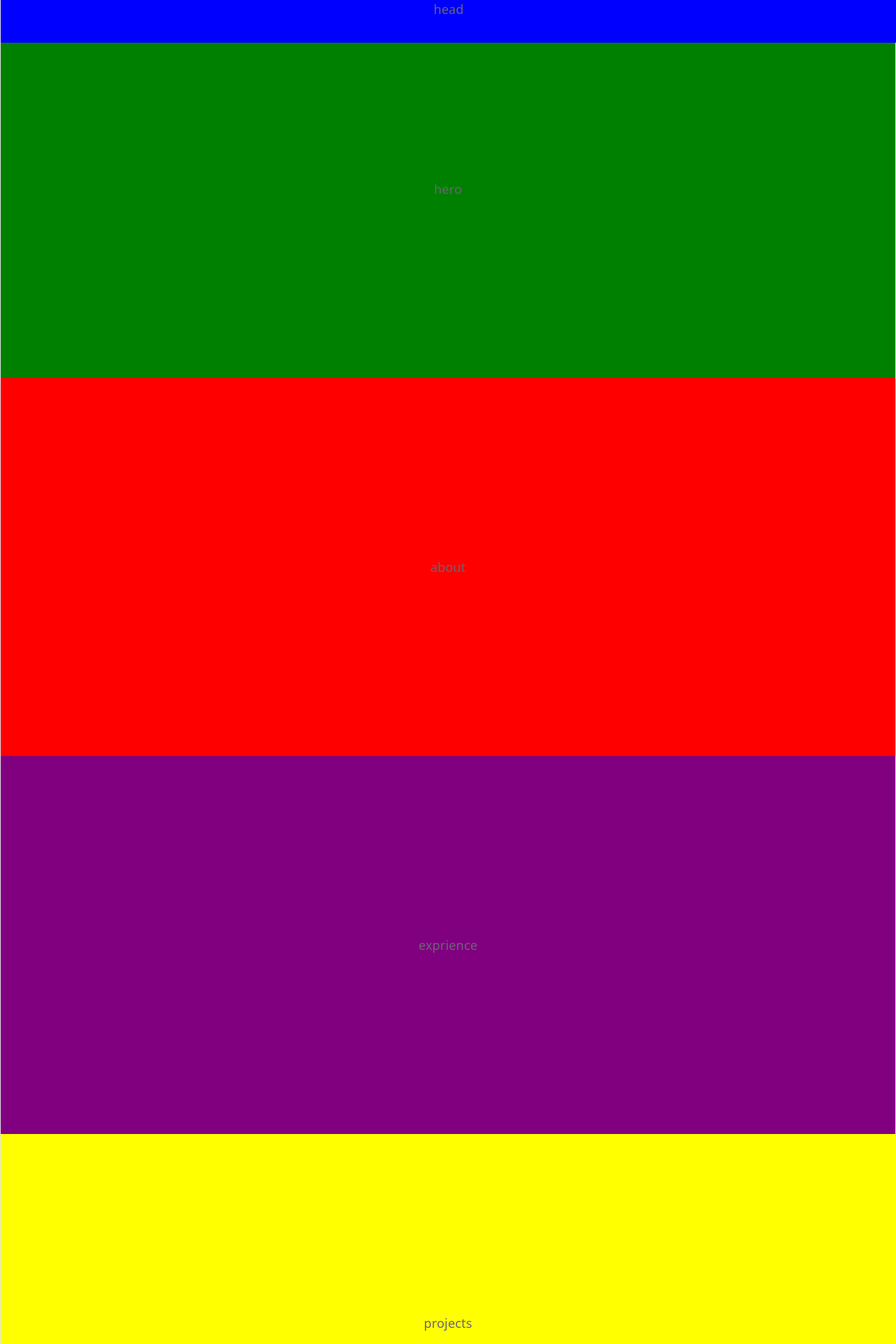
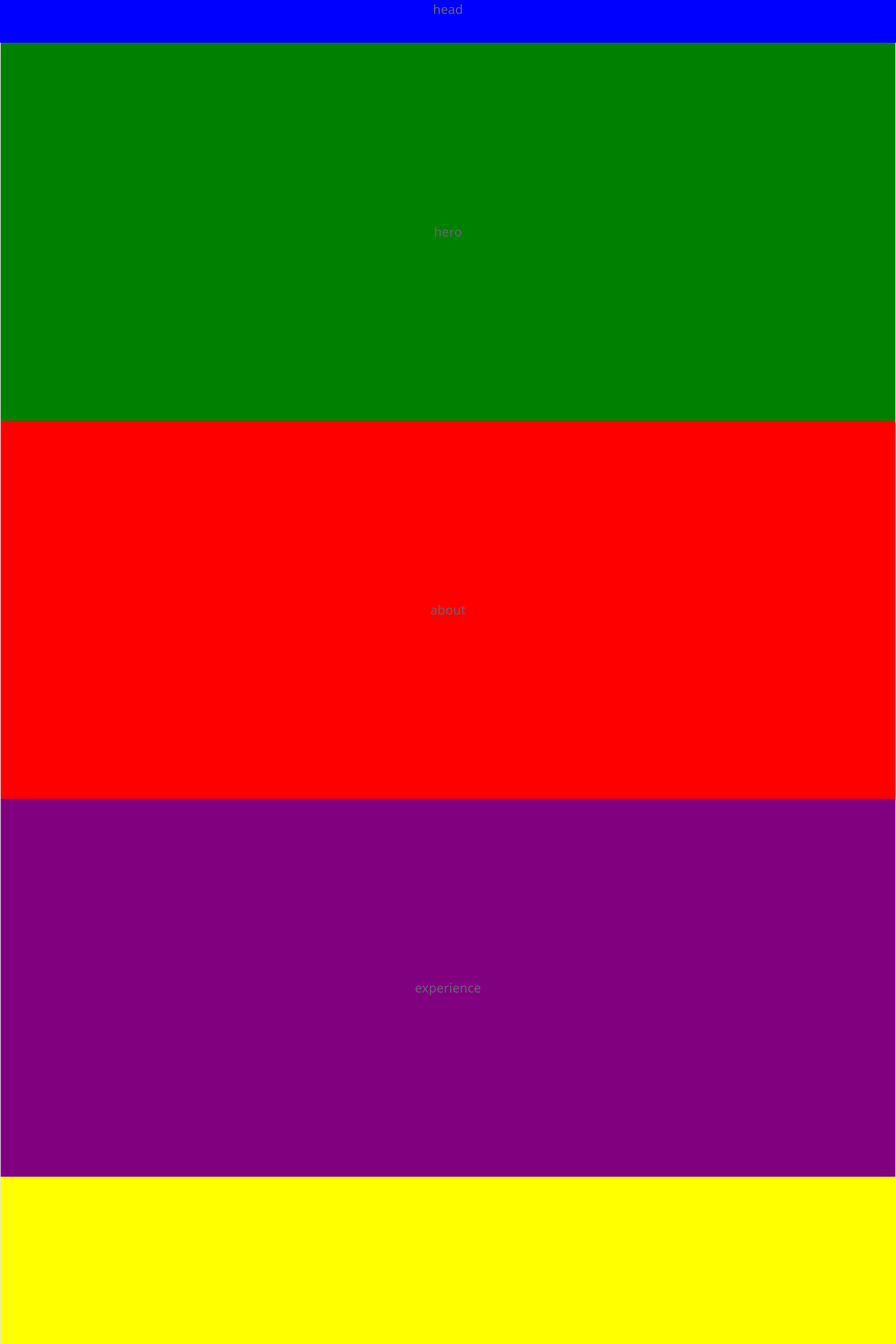
Before and after one commit to Amany-Elsayed/improved-portfolio, a React (Vite) app: page / in a window 1280 px wide. Shown: the top 1920 px of the page at 70% size. Built offline with nearby package versions, Linux system fonts and the light colour scheme.

Commit message:
added the general structure

```diff
--- a/src/App.jsx
+++ b/src/App.jsx
@@ -1,46 +1,106 @@
-
 function App() {
-
-
   return (
     <div className="App">
       {/* HEADER */}
-      <header style={{backgroundColor: "blue", height: "3.4rem", position: "fixed", width: "100%"}}>
+      <header
+        style={{
+          backgroundColor: "blue",
+          height: "3.4rem",
+          position: "fixed",
+          width: "100%",
+          top: 0,
+          left: 0,
+          zIndex: 1000,
+        }}
+      >
         head
       </header>
       {/* === HEADER === */}
       {/* FIRST SECTION: HERO */}
-      <div className="Hero-section" style={{backgroundColor: "green", height: "30rem", justifyContent: "center", alignItems: "center", display: "flex"}}>
+      <div
+        className="Hero-section"
+        style={{
+          backgroundColor: "green",
+          height: "30rem",
+          justifyContent: "center",
+          alignItems: "center",
+          display: "flex",
+          marginTop: "3.4rem"
+        }}
+      >
         hero
       </div>
       {/* === FIRST SECTION: HERO === */}
       {/* SECOND SECTION: ABOUT */}
-      <div className="about-section" style={{backgroundColor: "red", height: "30rem", justifyContent: "center", alignItems: "center", display: "flex"}}>
+      <div
+        className="about-section"
+        style={{
+          backgroundColor: "red",
+          height: "30rem",
+          justifyContent: "center",
+          alignItems: "center",
+          display: "flex",
+        }}
+      >
         about
       </div>
       {/* === SECOND SECTION: ABOUT === */}
-      {/* THIRD SECTION: EXPERINECE */}
-      <div className="experience-section" style={{backgroundColor: "purple", height: "30rem", display: "flex", justifyContent: "center", alignItems: "center"}}>
-        exprience
+      {/* THIRD SECTION: EXPERIENCE */}
+      <div
+        className="experience-section"
+        style={{
+          backgroundColor: "purple",
+          height: "30rem",
+          display: "flex",
+          justifyContent: "center",
+          alignItems: "center",
+        }}
+      >
+        experience
       </div>
       {/* === THIRD SECTION: EXPERIENCE */}
-      {/* FORTH SECTION: PROJECTS */}
-      <div className="project-section" style={{backgroundColor: "yellow", height: "30rem", display: "flex", justifyContent: "center", alignItems: "center"}}>
+      {/* FOURTH SECTION: PROJECTS */}
+      <div
+        className="project-section"
+        style={{
+          backgroundColor: "yellow",
+          height: "30rem",
+          display: "flex",
+          justifyContent: "center",
+          alignItems: "center",
+        }}
+      >
         projects
       </div>
-      {/* === FORTH SECTION: PROJECTS === */}
+      {/* === FOURTH SECTION: PROJECTS === */}
       {/* FIFTH SECTION: CONTACTS */}
-      <div className="contact-section" style={{backgroundColor: "darkcyan", height: "30rem", display: "flex", justifyContent: "center", alignItems: "center"}}>
+      <div
+        className="contact-section"
+        style={{
+          backgroundColor: "darkcyan",
+          height: "30rem",
+          display: "flex",
+          justifyContent: "center",
+          alignItems: "center",
+        }}
+      >
         contact
       </div>
       {/* === FIFTH SECTION: CONTACTS */}
       {/* FOOTER */}
-      <footer style={{height: "10rem", display: "flex", justifyContent: "center", alignItems: "center"}}>
+      <footer
+        style={{
+          height: "10rem",
+          display: "flex",
+          justifyContent: "center",
+          alignItems: "center",
+        }}
+      >
         footer
       </footer>
       {/* === FOOTER === */}
     </div>
-  )
+  );
 }
 
-export default App
+export default App;
```
